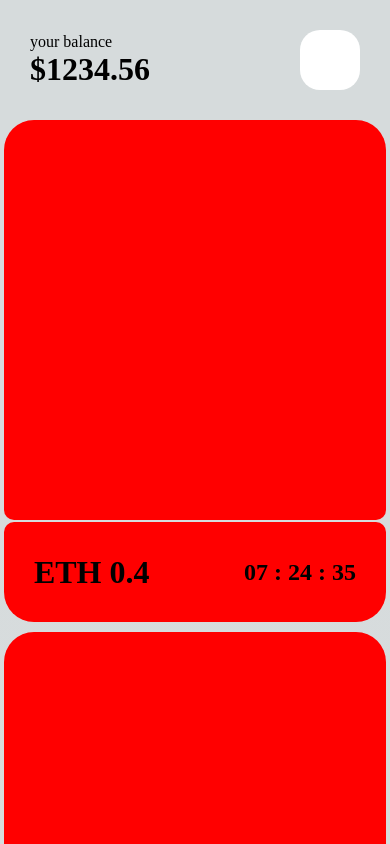
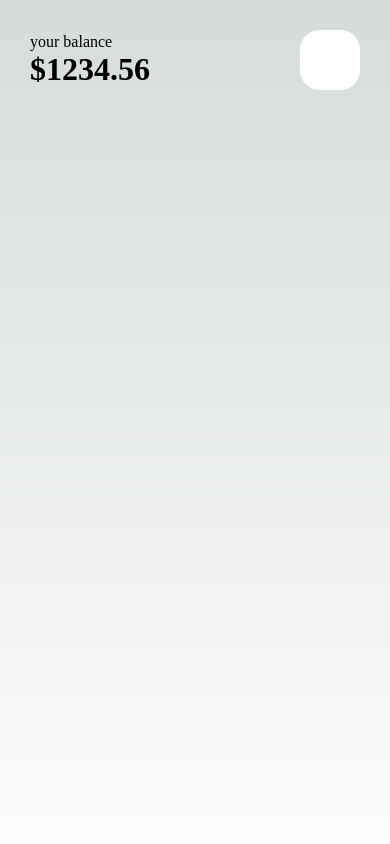
Before and after one commit to SuezDevelopment/fett-v1, a Next.js app: page / in a window 390 px wide. Shown: the top 844 px of the page. Built offline with nearby package versions, Linux system fonts and the light colour scheme.

Commit message:
all in out header

```diff
--- a/src/pages/index.tsx
+++ b/src/pages/index.tsx
@@ -14,8 +14,10 @@ export default function Home() {
       </Head>
       <main >
        <BalanceHeader />
-       <ScrollingBnts />
-       <NftCards data={nft_data} />
+       <ul>
+          <ScrollingBnts />
+          <NftCards data={nft_data} />
+       </ul>
       </main>
     </>
   )
--- a/src/styles/Home.module.css
+++ b/src/styles/Home.module.css
@@ -17,6 +17,16 @@
     border-radius: 20px;
   }
 
+  ul {
+    height: calc(100vh - 60px);
+    overflow: scroll;
+
+    height: -o-calc(100vh - 60px);
+    height: -webkit-calc(100vh - 60px);
+    height: -moz-calc(100vh - 60px);
+
+  }
+
   .scroll_x{
     align-items: center;
     justify-content: center;
@@ -24,7 +34,7 @@
 
   .nft_cards{
     margin-bottom: 10px;
-    animation: fadeInFromBelow ease-in-out 1.25s 1 forwards;
+    animation: fadeInFromBelow ease-in-out 2.25s 1 forwards;
     cursor: pointer;
   }
 
@@ -64,7 +74,7 @@
 @keyframes fadeInFromBelow {
   from {
     opacity: 0;
-    transform: translate3d(0, 110px, 0);
+    transform: translate3d(0, 1100px, 0);
   }
   to {
     opacity: 1;
```
